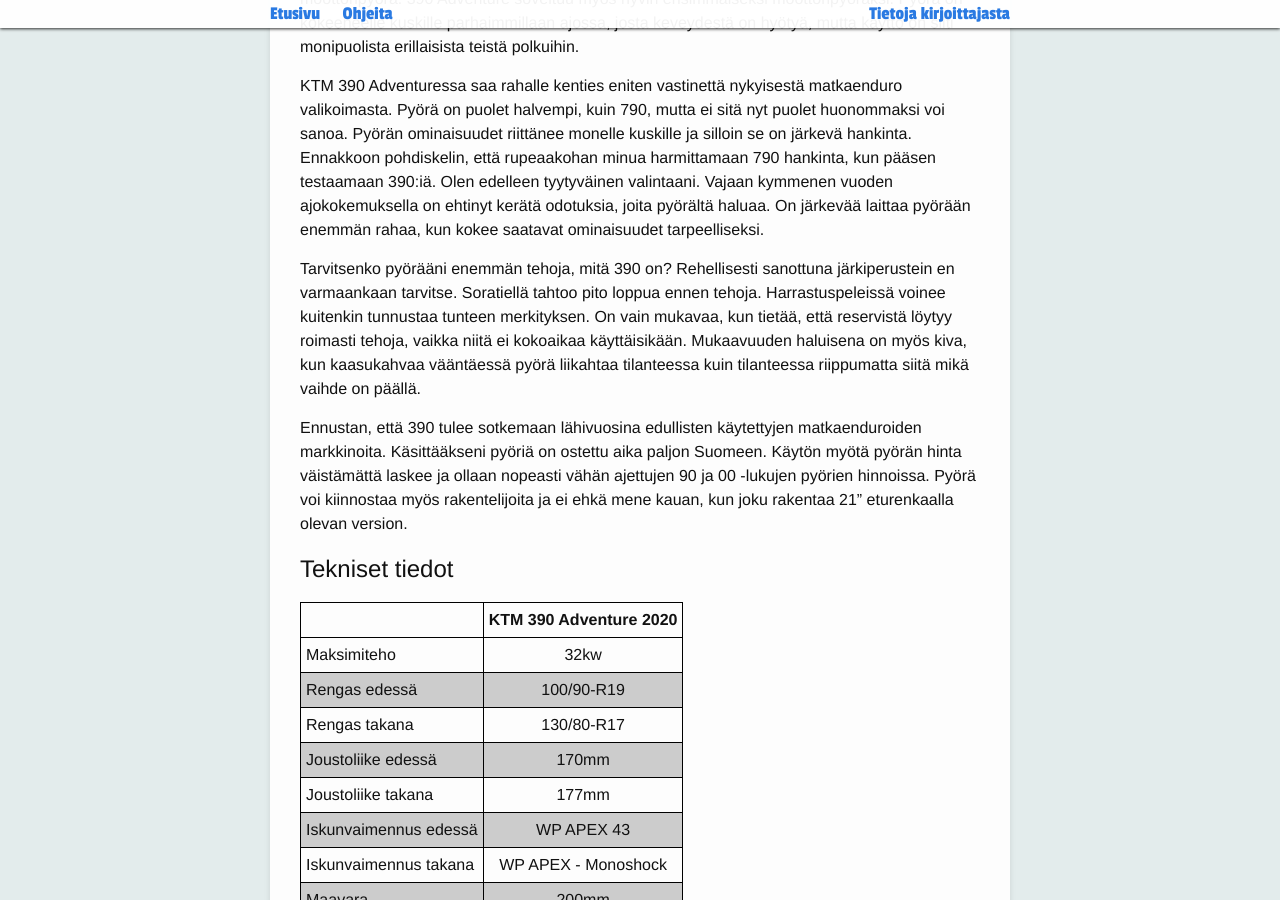
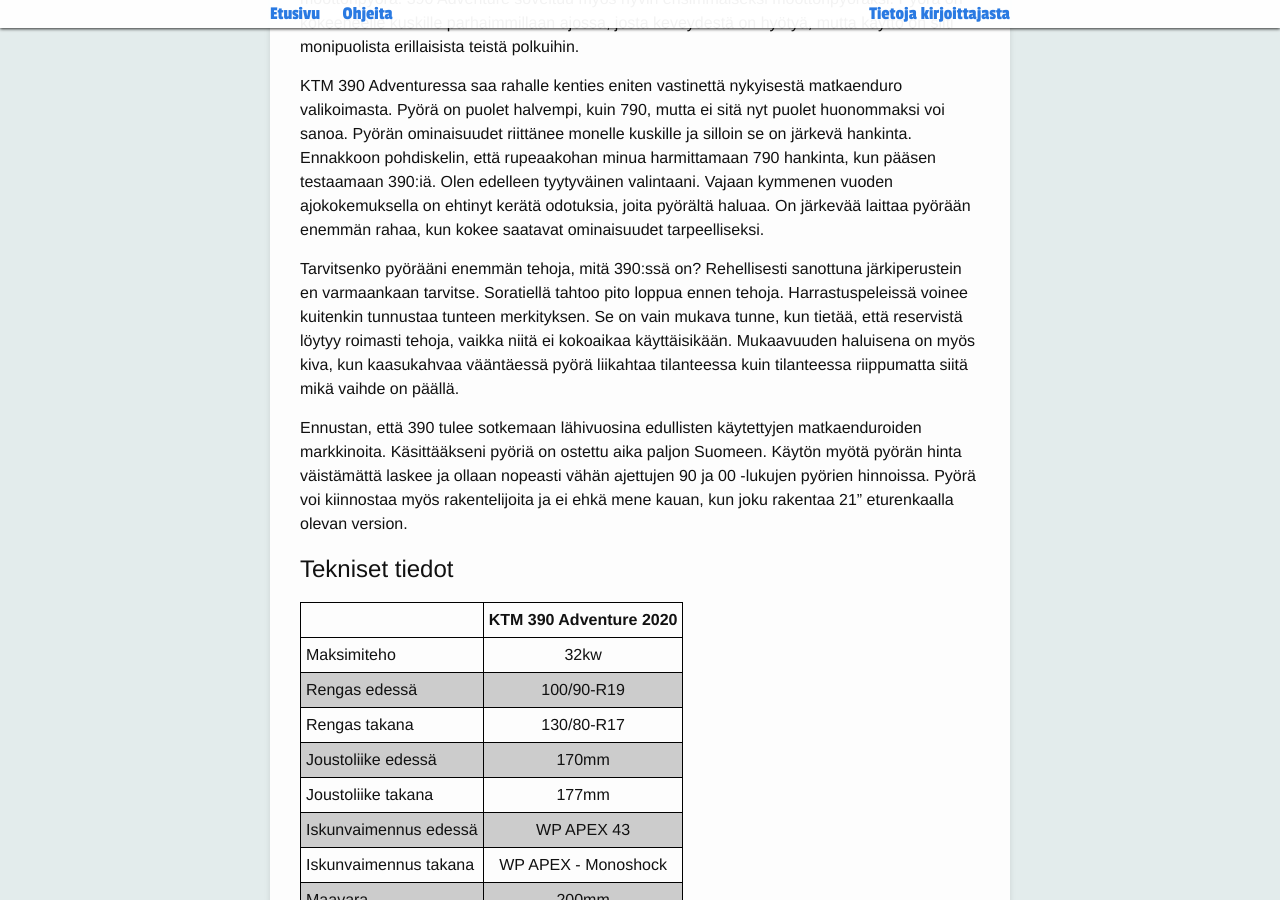
Before and after one commit to seikkailuendurolla/seikkailuendurolla.github.io, a Jekyll site: the page built from _posts/2020-06-29-ktm-390-adventure-2020.md, in a window 1280 px wide and 900 px high, scrolled down 1784 px. Built offline with Jekyll 4.4.1, drawn with Linux system fonts in a browser that asks for light colours; some web fonts are replaced; comment, search, counter and statistics services are not loaded.

Commit message:
Viilauksia

```diff
--- a/_posts/2020-06-29-ktm-390-adventure-2020.md
+++ b/_posts/2020-06-29-ktm-390-adventure-2020.md
@@ -76,10 +76,10 @@
 pyörältä haluaa. On järkevää laittaa pyörään enemmän rahaa, kun kokee
 saatavat ominaisuudet tarpeelliseksi.
 
-Tarvitsenko pyörääni enemmän tehoja, mitä 390 on? Rehellisesti sanottuna
+Tarvitsenko pyörääni enemmän tehoja, mitä 390:ssä on? Rehellisesti sanottuna
 järkiperustein en varmaankaan tarvitse. Soratiellä
 tahtoo pito loppua ennen tehoja. Harrastuspeleissä voinee
-kuitenkin tunnustaa tunteen merkityksen. On vain mukavaa, kun tietää,
+kuitenkin tunnustaa tunteen merkityksen. Se on vain mukava tunne, kun tietää,
 että reservistä löytyy roimasti tehoja, vaikka niitä ei kokoaikaa
 käyttäisikään. Mukaavuuden haluisena on myös kiva, kun kaasukahvaa
 vääntäessä pyörä liikahtaa tilanteessa kuin tilanteessa riippumatta
```
